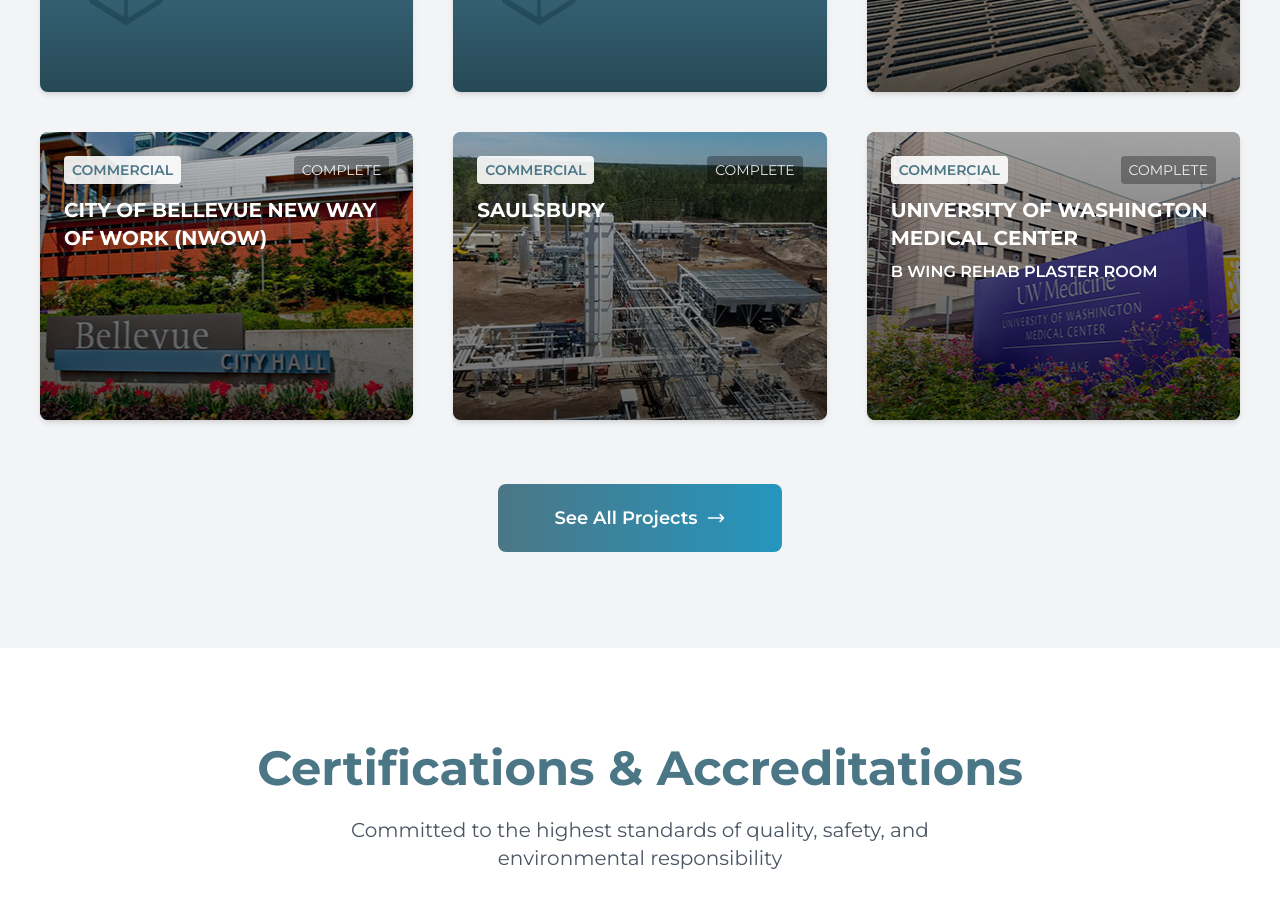
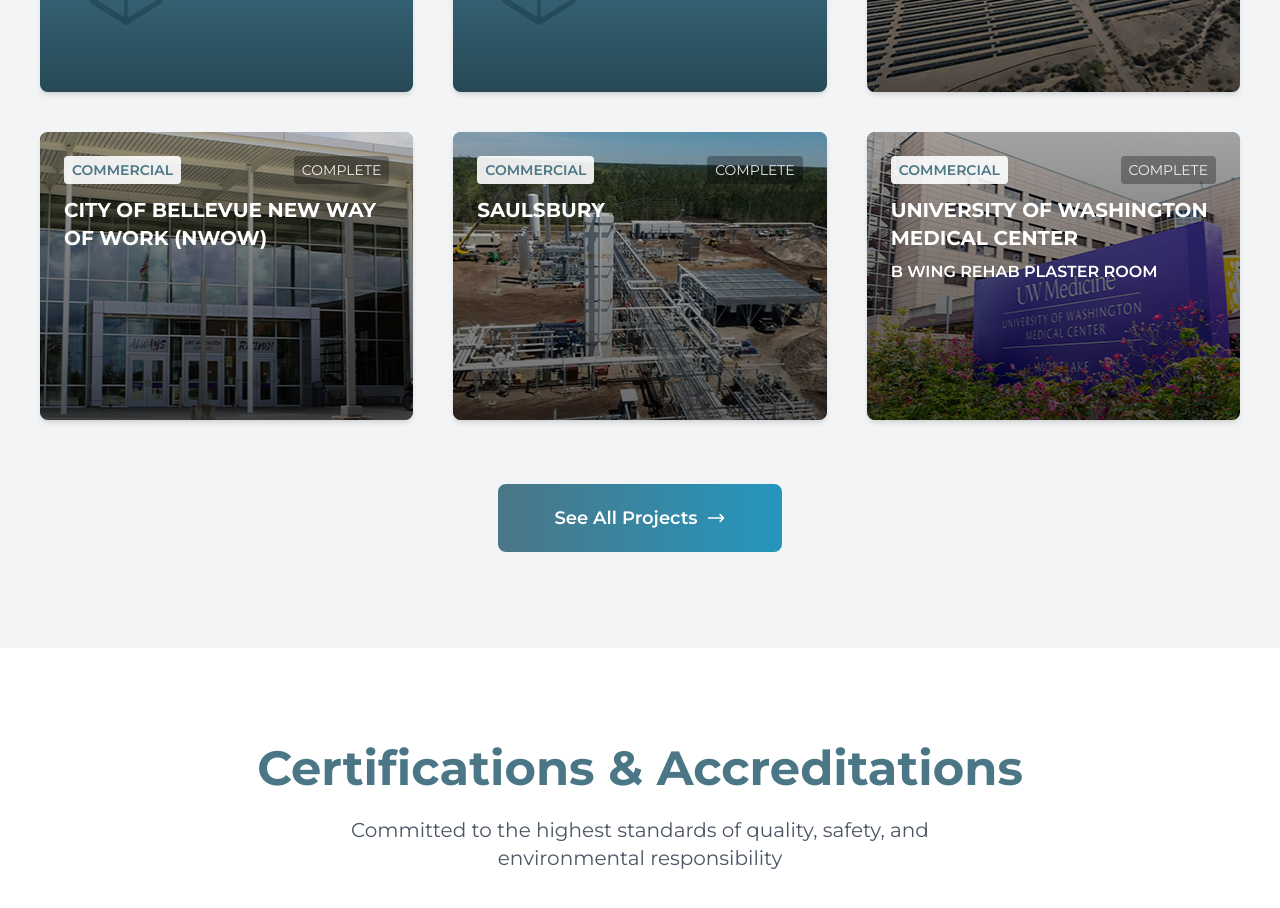
Before and after one commit to arpasandbox/re_bcegovbuilders, a React (Vite) app: page / in a window 1280 px wide. Shown: the part 2620-3528 px from the top of the page. Built offline with nearby package versions, Linux system fonts and the light colour scheme.

Commit message:
Update PastPerformance.tsx
testing if it will push to live

```diff
--- a/src/components/PastPerformance.tsx
+++ b/src/components/PastPerformance.tsx
@@ -60,7 +60,7 @@
       description: 'COURSE OF CONSTRUCTION',
       location:'BELLEVUE, WA',
       price:'',
-      image: '/images/projects/project_4.png',
+      image: '/images/projects/project_14.png',
     },
     {
       name: 'SAULSBURY',
```
